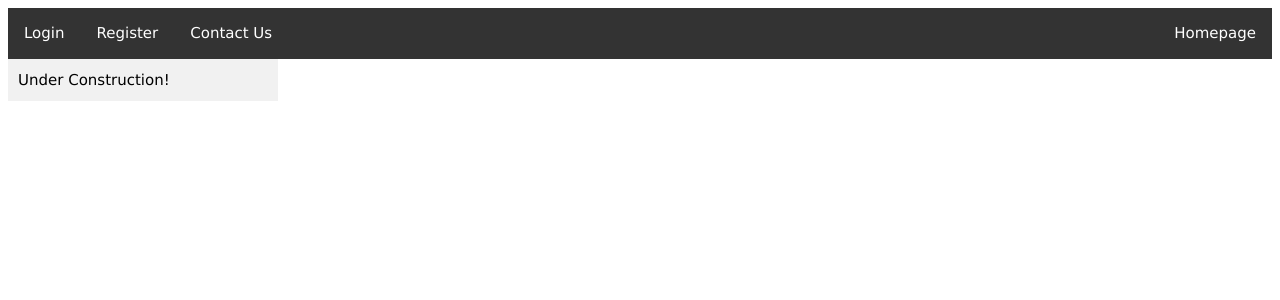
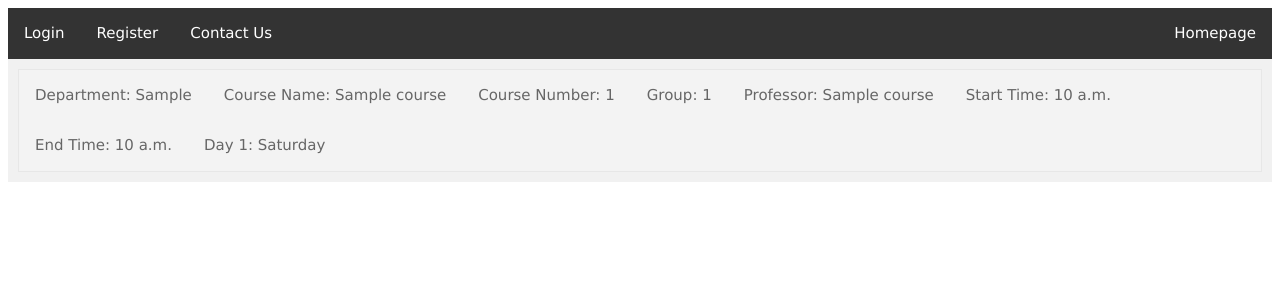
Before and after one commit to aradfir/registrar-portal-django, a Django app: page /panel/ in a window 1280 px wide. Shown: the top 300 px of the page. Run offline with Django 4.2, Linux system fonts and the light colour scheme; tables that the repository leaves empty hold one stand-in row (Sample ...).

Commit message:
show courses in panel

```diff
--- /dev/null
+++ b/portal/mixins.py
@@ -0,0 +1,6 @@
+from django.contrib.auth.mixins import LoginRequiredMixin, UserPassesTestMixin
+
+
+class SuperUserRequiredMixin(LoginRequiredMixin, UserPassesTestMixin):
+    def test_func(self):
+        return self.request.user.is_superuser
--- a/portal/templates/portal/panel.html
+++ b/portal/templates/portal/panel.html
@@ -1,7 +1,23 @@
 {% extends "portal/base.html" %}
 {% block content %}
-    <ul class="vertical">
-        <li>Under Construction!</li>
+    <ul class="vertical" style="width: auto">
+        {% for course in courses %}
+            <ul id='course_{{ course.course_number }}_{{ course.group }}' class="horizontal2 gray">
+                <li><a>Department: {{ course.department }}</a></li>
+                <li><a>Course Name: {{ course.name }}</a></li>
+                <li><a>Course Number: {{ course.course_number }}</a></li>
+                <li><a>Group: {{ course.group }}</a></li>
+                <li><a>Professor: {{ course.professor_name }}</a></li>
+                <li><a>Start Time: {{ course.start_time }}</a></li>
+                <li><a>End Time: {{ course.end_time }}</a></li>
+                <li><a>Day 1: {{ course.get_day_1_display }}</a></li>
+                {% if course.day_2 %}
+                    <li><a>Day 2: {{ course.get_day_2_display }}</a></li>
+                {% endif %}
+
+            </ul>
+        {% endfor %}
+
         {% if request.user.is_superuser %}
             <li><a id="make_new_course_link" href="{% url 'portal:create_course' %}">Create Course</a></li>
         {% endif %}
--- a/portal/urls.py
+++ b/portal/urls.py
@@ -10,6 +10,6 @@ urlpatterns = [
     path('contactus/', contact_us_form, name='contactus'),
     path('profile/', profile_view, name='profile'),
     path('settings/', Settings.as_view(), name='settings'),
-    path('panel/', user_panel, name='panel'),
+    path('panel/', UserPanelView.as_view(), name='panel'),
     path('create_course/',CreateCourse.as_view(),name='create_course')
 ]
--- a/portal/views.py
+++ b/portal/views.py
@@ -86,7 +86,10 @@ class Register(generic.CreateView):
     success_url = reverse_lazy('portal:index')
 
 
-class CreateCourse(generic.CreateView):
+from .mixins import SuperUserRequiredMixin
+
+
+class CreateCourse(SuperUserRequiredMixin, generic.CreateView):
     template_name = 'portal/show_form.html'
     model = Course
     form_class = CourseCreateForm
@@ -95,3 +98,9 @@ class CreateCourse(generic.CreateView):
 
 def user_panel(request):
     return render(request, 'portal/panel.html')
+
+
+class UserPanelView(generic.ListView):
+    model = Course
+    template_name = 'portal/panel.html'
+    context_object_name = 'courses'
```
